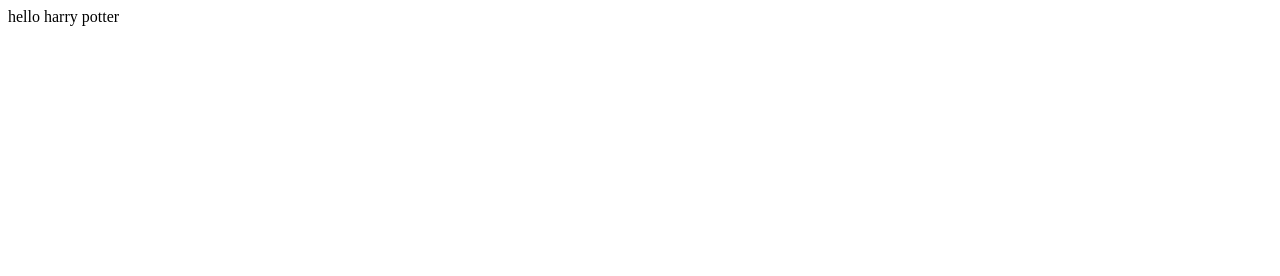
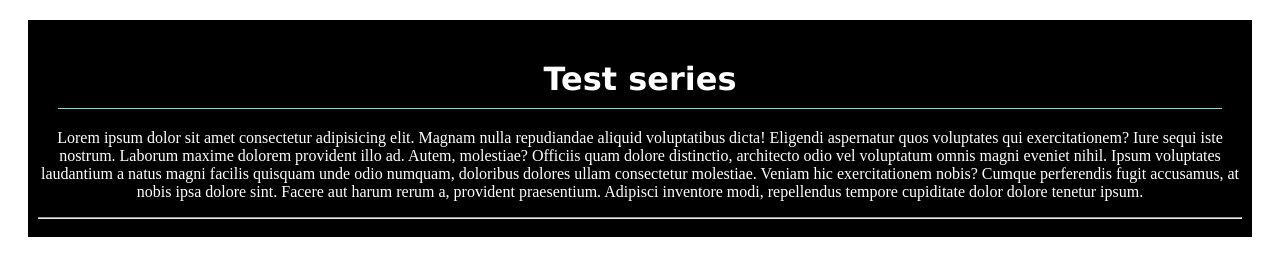
Before and after one commit to harry-potter9955/first-app, a plain HTML site: page index.html in a window 1280 px wide. Drawn offline with Linux system fonts and the light colour scheme.

Commit message:
styling html-index

```diff
--- a/index.html
+++ b/index.html
@@ -1 +1,38 @@
-<p>hello harry potter</p>
+<!DOCTYPE html>
+<html lang="en">
+<head>
+    <meta charset="UTF-8">
+    <meta name="viewport" content="width=device-width, initial-scale=1.0">
+    <title>Document</title>
+    <style>
+        .box{
+            background-color: black;
+            color: rgb(255, 255, 255);
+            padding: 10px;
+            margin: 20px;
+            text-align: center;
+        }
+        .heading{
+            border-bottom: 1px solid #70e9e3;
+            margin: 20px;
+            padding: 10px;
+            font-family: 'Lucida Sans', 'Lucida Sans Regular', 'Lucida Grande', 'Lucida Sans Unicode', Geneva, Verdana, sans-serif;
+        }
+    </style>
+</head>
+<body>
+    <div class="box">
+        <h1 class="heading">
+            Test series
+        </h1>
+        <div class="content">
+            <p>
+                Lorem ipsum dolor sit amet consectetur adipisicing elit. Magnam nulla repudiandae aliquid voluptatibus dicta! Eligendi aspernatur quos voluptates qui exercitationem? Iure sequi iste nostrum. Laborum maxime dolorem provident illo ad.
+                Autem, molestiae? Officiis quam dolore distinctio, architecto odio vel voluptatum omnis magni eveniet nihil. Ipsum voluptates laudantium a natus magni facilis quisquam unde odio numquam, doloribus dolores ullam consectetur molestiae.
+                Veniam hic exercitationem nobis? Cumque perferendis fugit accusamus, at nobis ipsa dolore sint. Facere aut harum rerum a, provident praesentium. Adipisci inventore modi, repellendus tempore cupiditate dolor dolore tenetur ipsum.
+            </p>
+        </div>
+        <hr>
+    </div>
+</body>
+</html>
```
